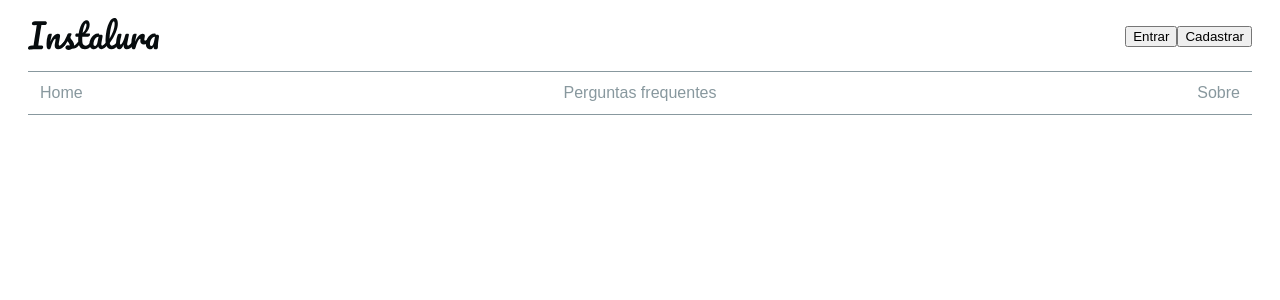
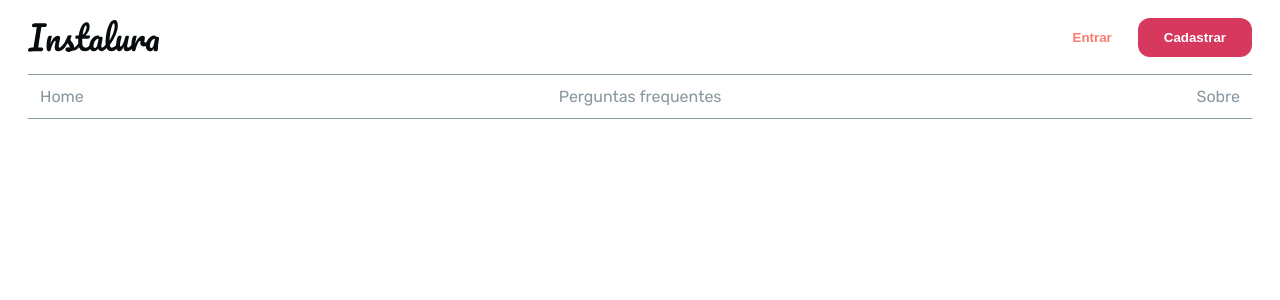
Before and after one commit to arrivabeni/instalura-mav, a Next.js app: page / in a window 1280 px wide. Shown: the top 300 px of the page. Built offline with nearby package versions, Linux system fonts and the light colour scheme.

Commit message:
Final aula 04 (03)

```diff
--- a/package.json
+++ b/package.json
@@ -10,6 +10,7 @@
     "lint": "eslint ./ --fix"
   },
   "dependencies": {
+    "lodash": "^4.17.20",
     "next": "latest",
     "react": "^16.8.0",
     "react-dom": "^16.8.0",
--- a/pages/_app.js
+++ b/pages/_app.js
@@ -2,6 +2,7 @@
 /* eslint-disable react/jsx-props-no-spreading */
 import React from 'react';
 import { createGlobalStyle, ThemeProvider } from 'styled-components';
+import theme from '../src/theme';
 
 const GlobalStyle = createGlobalStyle`
   body {
@@ -10,12 +11,6 @@ const GlobalStyle = createGlobalStyle`
     box-sizing: border-box;
   }
 `;
-
-const theme = {
-  colors: {
-    primary: '#0070f3',
-  },
-};
 
 export default function App({ Component, pageProps }) {
   return (
--- a/pages/index.js
+++ b/pages/index.js
@@ -3,6 +3,13 @@ import Menu from '../src/components/commons/Menu';
 
 export default function Home() {
   return (
-    <Menu />
+    <div>
+      <link rel="preconnect" href="https://fonts.gstatic.com" />
+      <link
+        href="https://fonts.googleapis.com/css2?family=Rubik:ital,wght@0,300;0,400;0,500;0,600;0,700;0,800;0,900;1,300;1,400;1,500;1,600;1,700;1,800;1,900&display=swap"
+        rel="stylesheet"
+      />
+      <Menu />
+    </div>
   );
 }
--- /dev/null
+++ b/src/components/commons/Button/index.js
@@ -0,0 +1,28 @@
+/* eslint-disable import/prefer-default-export */
+import styled, { css } from 'styled-components';
+import get from 'lodash/get';
+
+const ButtonGhost = css`
+  color: ${({ theme, variant }) => get(theme, `colors.${variant}.color`)};
+  background-color: transparent;
+`;
+
+const ButtonDefault = css`
+  color: ${({ theme, variant }) => get(theme, `colors.${variant}.contrastText`)};
+  background-color: ${({ theme, variant }) => get(theme, `colors.${variant}.color`)};
+`;
+
+export const Button = styled.button`
+  border: 0;
+  cursor: pointer;
+  padding: 12px 26px;
+  font-weight: bold;
+  opacity: 1;
+  transition: opacity ${({ theme }) => theme.transition};
+  border-radius: ${({ theme }) => theme.borderRadius};
+  ${({ ghost }) => (ghost ? ButtonGhost : ButtonDefault)}
+  &:hover,
+  &:focus {
+    opacity: .5;
+  }
+`;
--- a/src/components/commons/Menu/index.js
+++ b/src/components/commons/Menu/index.js
@@ -2,6 +2,7 @@
 import React from 'react';
 import { MenuWrapper } from './styles/MenuWrapper';
 import { Logo } from '../../../theme/Logo';
+import { Button } from '../Button';
 
 export default function Menu() {
   const links = [
@@ -27,7 +28,7 @@ export default function Menu() {
       <MenuWrapper.CentralSide>
         {links.map((link) => {
           return (
-            <li>
+            <li key={link.url}>
               <a href={link.url}>
                 {link.texto}
               </a>
@@ -36,12 +37,12 @@ export default function Menu() {
         })}
       </MenuWrapper.CentralSide>
       <MenuWrapper.RightSide>
-        <button>
+        <Button type="button" ghost variant="secondary.main">
           Entrar
-        </button>
-        <button>
+        </Button>
+        <Button type="button" variant="primary.main">
           Cadastrar
-        </button>
+        </Button>
       </MenuWrapper.RightSide>
     </MenuWrapper>
   );
--- /dev/null
+++ b/src/theme/index.js
@@ -0,0 +1,46 @@
+export const colors = {
+  background: {
+    light: {
+      color: '#FFFFFF',
+    },
+    main: {
+      color: '#F2F2F2',
+    },
+  },
+  borders: {
+    main: {
+      color: '#F1F1F1',
+    },
+  },
+  primary: {
+    main: {
+      color: '#D7385E',
+      contrastText: '#fff',
+    },
+  },
+  secondary: {
+    main: {
+      color: '#FB7B6B',
+      contrastText: '#fff',
+    },
+  },
+  tertiary: {
+    main: {
+      color: '#070C0E',
+      contrastText: '#fff',
+    },
+    light: {
+      color: '#88989E',
+      contrastText: '#fff',
+    },
+  },
+  modes: {
+    dark: {},
+  },
+};
+
+export default {
+  colors,
+  borderRadius: '12px',
+  transition: '200ms ease-in-out',
+};
```
Also changed, not shown: 1 other file (tests, documents, lock files or other folders).
